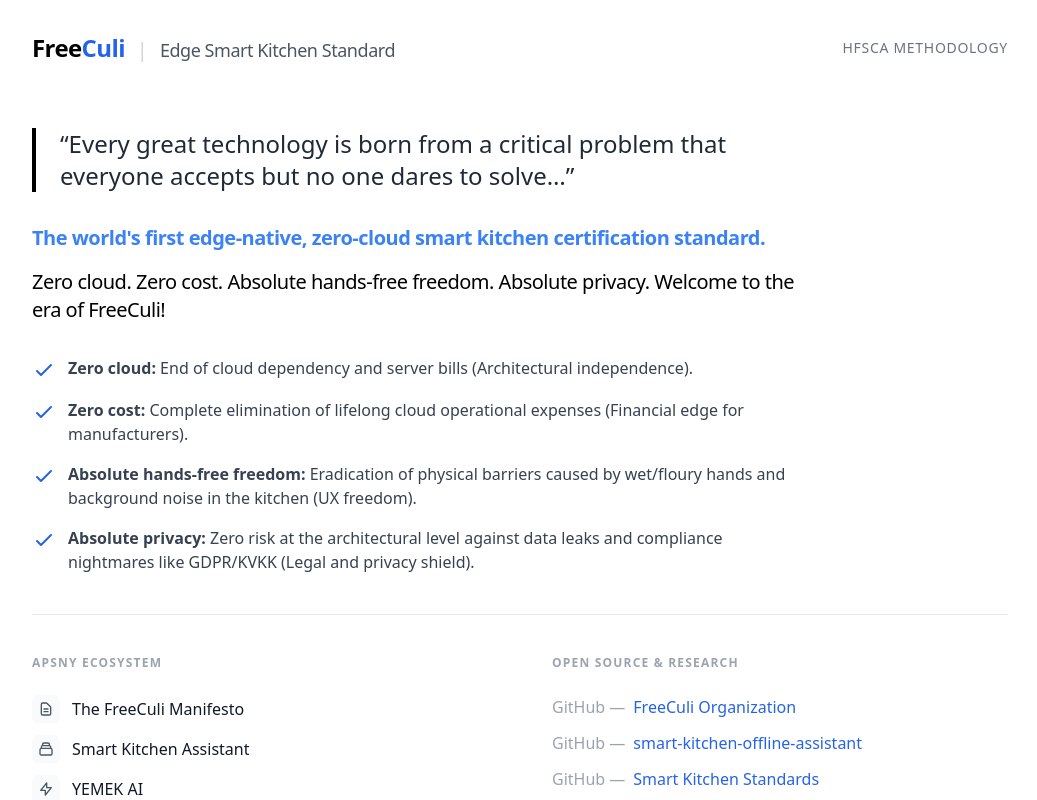
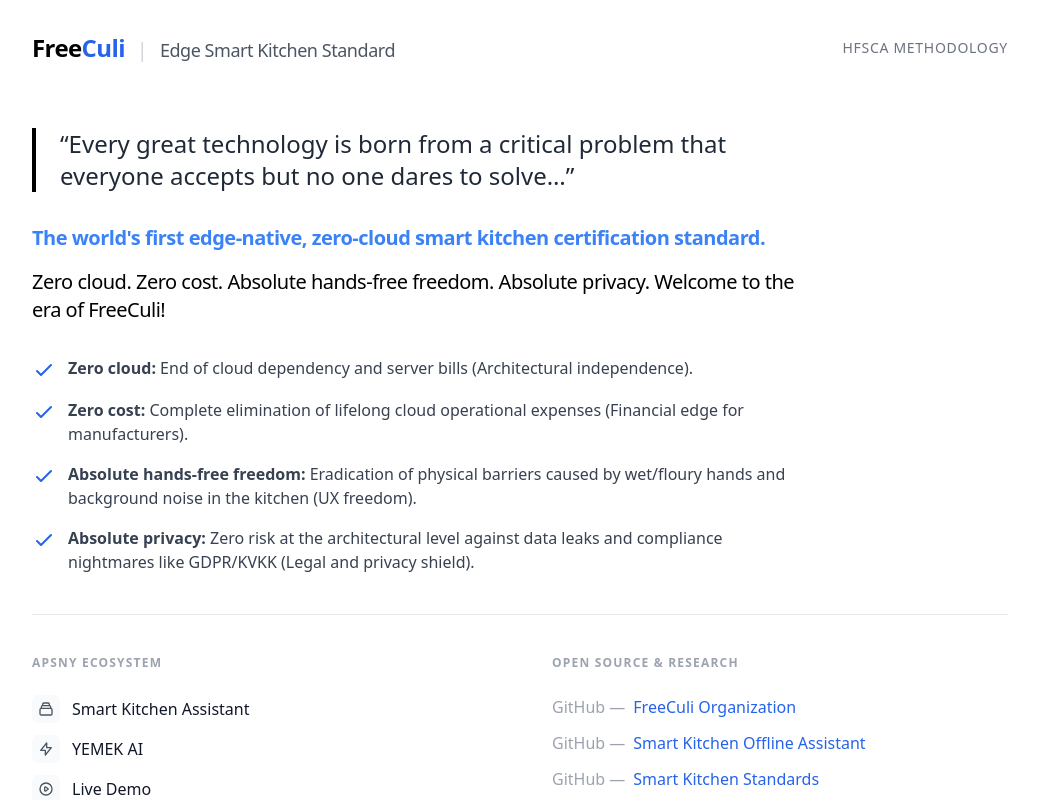
Before and after one commit to yemekyarismasi/freeculi, a Next.js app: page / in a window 1280 px wide. Shown: the top 800 px of the page, without its empty margins (120-1157 px from the left). Built offline with nearby package versions, Linux system fonts and the light colour scheme.

Commit message:
SEO: Reorder footer links and format link names

```diff
--- a/src/app/page.js
+++ b/src/app/page.js
@@ -195,14 +195,7 @@
           <div>
             <h3 className="text-xs font-bold text-gray-400 uppercase tracking-widest mb-6">APSNY Ecosystem</h3>
             <ul className="space-y-3">
-              <li>
-                <a href="https://medium.com/@oytunciba/the-worlds-first-zero-cloud-smart-kitchen-standard-freeculi-3fdacc0678cb" target="_blank" rel="noopener noreferrer" className="group flex items-center gap-3 text-gray-900 hover:text-blue-600 transition-colors">
-                  <div className="w-7 h-7 flex items-center justify-center bg-gray-50 group-hover:bg-blue-50 transition-colors rounded-md">
-                    <svg className="w-4 h-4 text-gray-600 group-hover:text-blue-600" fill="none" stroke="currentColor" viewBox="0 0 24 24"><path strokeLinecap="round" strokeLinejoin="round" strokeWidth="2" d="M9 12h6m-6 4h6m2 5H7a2 2 0 01-2-2V5a2 2 0 012-2h5.586a1 1 0 01.707.293l5.414 5.414a1 1 0 01.293.707V19a2 2 0 01-2 2z"></path></svg>
-                  </div>
-                  <span className="font-normal text-base leading-none">The FreeCuli Manifesto</span>
-                </a>
-              </li>
+
               <li>
                 <a href="https://smartkitchenassistant.com" target="_blank" rel="noopener noreferrer" className="group flex items-center gap-3 text-gray-900 hover:text-blue-600 transition-colors">
                   <div className="w-7 h-7 flex items-center justify-center bg-gray-50 group-hover:bg-blue-50 transition-colors rounded-md">
@@ -271,7 +264,7 @@
               </li>
               <li>
                 <a href="https://github.com/FreeCuli/smart-kitchen-offline-assistant" target="_blank" rel="noopener noreferrer" className="text-blue-600 hover:text-blue-800 hover:underline underline-offset-4 transition-all font-normal flex items-center gap-2">
-                  <span className="text-gray-400">GitHub —</span> smart-kitchen-offline-assistant
+                  <span className="text-gray-400">GitHub —</span> Smart Kitchen Offline Assistant
                 </a>
               </li>
               <li>
@@ -280,7 +273,7 @@
                 </a>
               </li>
               <li className="pt-2">
-                <a href="https://medium.com/@oytunciba/freeculi-the-new-global-standard-for-smart-kitchen-ai-17f0cfbea03d" target="_blank" rel="noopener noreferrer" className="text-blue-600 hover:text-blue-800 hover:underline underline-offset-4 transition-all font-normal flex items-center gap-2">
+                <a href="https://medium.com/@oytunciba/the-worlds-first-zero-cloud-smart-kitchen-standard-freeculi-3fdacc0678cb" target="_blank" rel="noopener noreferrer" className="text-blue-600 hover:text-blue-800 hover:underline underline-offset-4 transition-all font-normal flex items-center gap-2">
                   <span className="text-gray-400">Medium —</span> The FreeCuli Manifesto
                 </a>
               </li>
```
